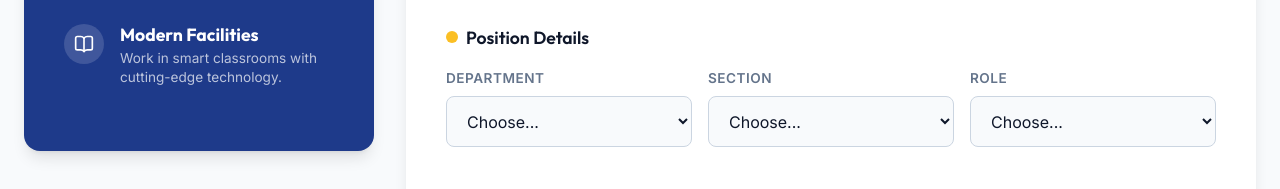
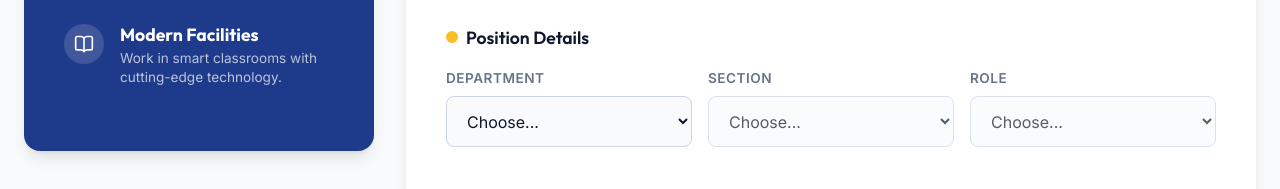
Before and after one commit to Mydvthukran/school-website, a React (Vite) app: page /careers in a window 1280 px wide. Shown: the part 1148-1337 px from the top of the page. Built offline with nearby package versions, Linux system fonts and the light colour scheme.

Commit message:
feat: create Careers page with application form and dynamic department selection

```diff
--- a/src/pages/Careers.jsx
+++ b/src/pages/Careers.jsx
@@ -3,6 +3,35 @@ import Hero from '../components/Hero';
 import { Briefcase, Heart, BookOpen, CheckCircle, Upload } from 'lucide-react';
 import heroHomeImage from '../assets/hero-home.png';
 import './Careers.css';
+
+const categoryData = {
+  teaching: {
+    name: 'Teaching',
+    sections: {
+      pre_primary: { name: 'Pre-Primary', roles: ['Mother Teacher', 'Co-Teacher'] },
+      primary: { name: 'Primary Section', roles: ['PRT - English', 'PRT - Math', 'PRT - Science', 'PRT - Hindi'] },
+      secondary: { name: 'Secondary Section', roles: ['TGT - English', 'TGT - Math', 'TGT - Science', 'TGT - Social Studies'] },
+      senior: { name: 'Senior Secondary', roles: ['PGT - Physics', 'PGT - Chemistry', 'PGT - Math', 'PGT - Biology'] },
+    }
+  },
+  non_teaching: {
+    name: 'Non-Teaching',
+    sections: {
+      transport: { name: 'Transport', roles: ['Driver', 'Conductor', 'Transport Incharge'] },
+      maintenance: { name: 'Maintenance', roles: ['Electrician', 'Plumber', 'Janitor'] },
+      it: { name: 'IT & Lab', roles: ['IT Assistant', 'Lab Attendant', 'System Admin'] },
+      security: { name: 'Security', roles: ['Security Guard', 'Security Supervisor'] }
+    }
+  },
+  admin: {
+    name: 'Administration',
+    sections: {
+      office: { name: 'Front Office', roles: ['Receptionist', 'PRO', 'Admission Counselor'] },
+      accounts: { name: 'Accounts', roles: ['Accountant', 'Fee Clerk'] },
+      management: { name: 'Management', roles: ['HR Executive', 'Office Superintendent'] }
+    }
+  }
+};
 
 const Careers = () => {
   const [submitted, setSubmitted] = useState(false);
@@ -17,7 +46,14 @@ const Careers = () => {
   });
 
   const handleChange = (e) => {
-    setFormData({ ...formData, [e.target.name]: e.target.value });
+    const { name, value } = e.target;
+    if (name === 'category') {
+      setFormData({ ...formData, category: value, subCategory: '', profile: '' });
+    } else if (name === 'subCategory') {
+      setFormData({ ...formData, subCategory: value, profile: '' });
+    } else {
+      setFormData({ ...formData, [name]: value });
+    }
   };
 
   const handleSubmit = (e) => {
@@ -114,29 +150,29 @@ const Careers = () => {
                         <label>Department</label>
                         <select name="category" required value={formData.category} onChange={handleChange}>
                           <option value="">Choose...</option>
-                          <option value="teaching">Teaching</option>
-                          <option value="non-teaching">Non-Teaching</option>
-                          <option value="admin">Administration</option>
+                          {Object.entries(categoryData).map(([key, data]) => (
+                            <option key={key} value={key}>{data.name}</option>
+                          ))}
                         </select>
                       </div>
 
                       <div className="input-group">
                         <label>Section</label>
-                        <select name="subCategory" required value={formData.subCategory} onChange={handleChange}>
+                        <select name="subCategory" required value={formData.subCategory} onChange={handleChange} disabled={!formData.category}>
                           <option value="">Choose...</option>
-                          <option value="primary">Primary</option>
-                          <option value="secondary">Secondary</option>
-                          <option value="senior">Senior Secondary</option>
+                          {formData.category && Object.entries(categoryData[formData.category].sections).map(([key, data]) => (
+                            <option key={key} value={key}>{data.name}</option>
+                          ))}
                         </select>
                       </div>
 
                       <div className="input-group">
                         <label>Role</label>
-                        <select name="profile" required value={formData.profile} onChange={handleChange}>
+                        <select name="profile" required value={formData.profile} onChange={handleChange} disabled={!formData.subCategory}>
                           <option value="">Choose...</option>
-                          <option value="prt">PRT</option>
-                          <option value="tgt">TGT</option>
-                          <option value="pgt">PGT</option>
+                          {formData.subCategory && categoryData[formData.category].sections[formData.subCategory].roles.map((role) => (
+                            <option key={role} value={role}>{role}</option>
+                          ))}
                         </select>
                       </div>
                     </div>
```
